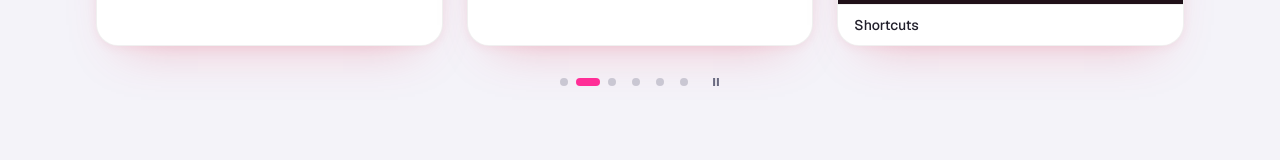
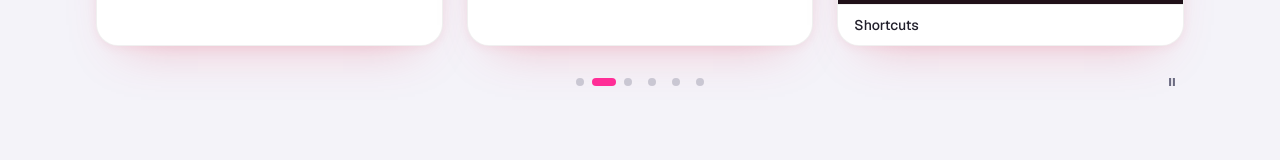
Before and after one commit to Kerevizodunu2000/rosu-web, a Next.js app: page / in a window 1280 px wide. Shown: the part 2006-2166 px from the top of the page. Built offline with nearby package versions, Linux system fonts and the light colour scheme.

Commit message:
fix: keep the carousel dots centred by placing the pause button at the row end

```diff
--- a/components/ShotCarousel.tsx
+++ b/components/ShotCarousel.tsx
@@ -137,7 +137,7 @@ export default function ShotCarousel({ shots, labels = DEFAULT_LABELS }: { shots
       </div>
 
       {count > VISIBLE && (
-        <div className="mt-6 flex items-center justify-center gap-2">
+        <div className="relative mt-6 flex items-center justify-center">
           <div className="flex items-center" role="group" aria-label={labels.pages}>
             {shots.map((s, i) => (
               <button
@@ -162,7 +162,7 @@ export default function ShotCarousel({ shots, labels = DEFAULT_LABELS }: { shots
               type="button"
               onClick={() => setUserPaused((p) => !p)}
               aria-label={userPaused ? labels.play : labels.pause}
-              className="flex h-6 min-w-6 items-center justify-center rounded-full text-fg-muted transition-colors hover:text-fg"
+              className="absolute right-0 flex h-6 min-w-6 items-center justify-center rounded-full text-fg-muted transition-colors hover:text-fg"
             >
               <IconPlayPause playing={!userPaused} />
             </button>
```
